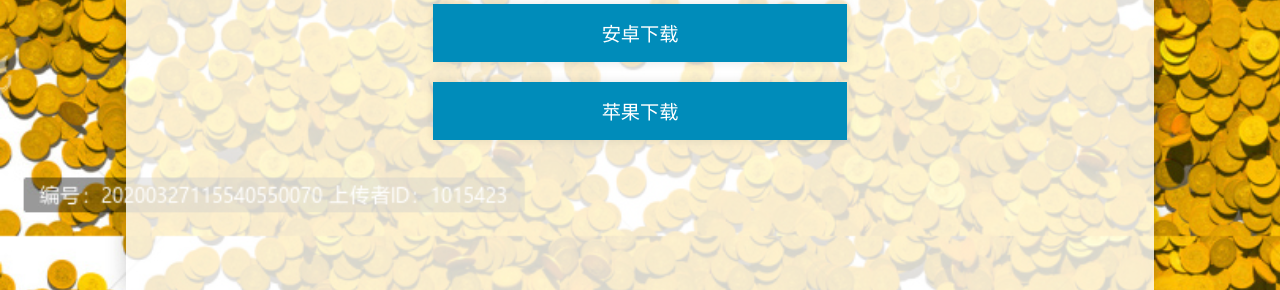
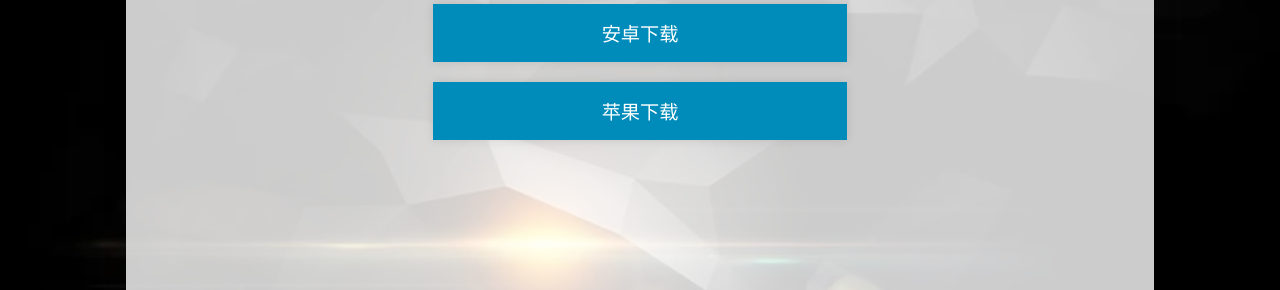
Before and after one commit to Tasicolee/edpay, a plain HTML site: page index.html in a window 1280 px wide. Shown: the part 564-854 px from the top of the page. Drawn offline with Linux system fonts and the light colour scheme.

Commit message:
345
345345345

```diff
--- a/index.html
+++ b/index.html
@@ -8,7 +8,7 @@
             font-family: 'Roboto', sans-serif;
             margin: 0;
             padding: 0;
-            background-image: url('https://raw.githubusercontent.com/Tasicolee/edpay/main/img/bg.jpg');
+            background-image: url('https://raw.githubusercontent.com/Tasicolee/edpay/main/img/bg.webp');
             background-size: cover;
             display: flex;
             justify-content: center;
```
Also changed, not shown: img/bg.jpg (deleted), img/bg.webp (added).
